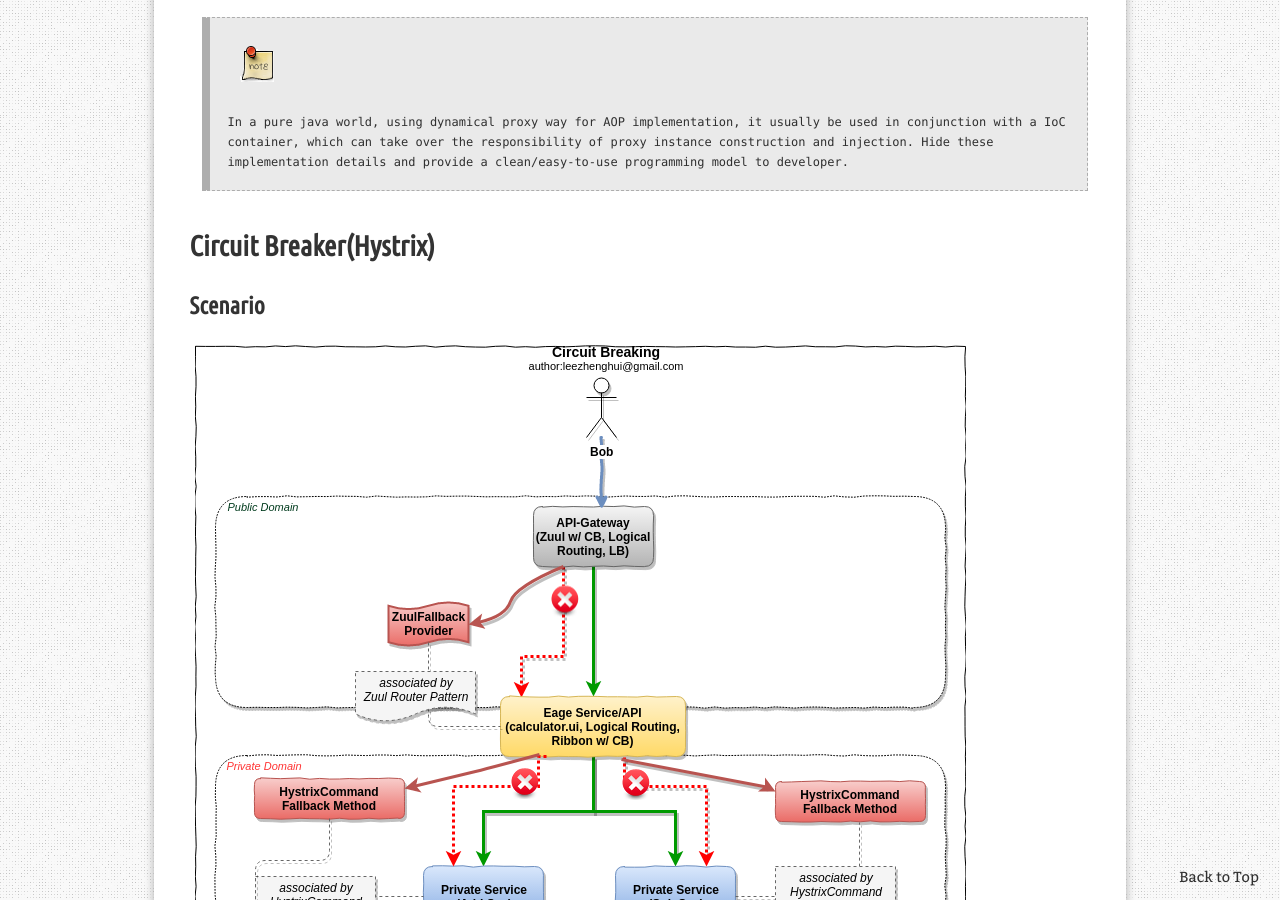
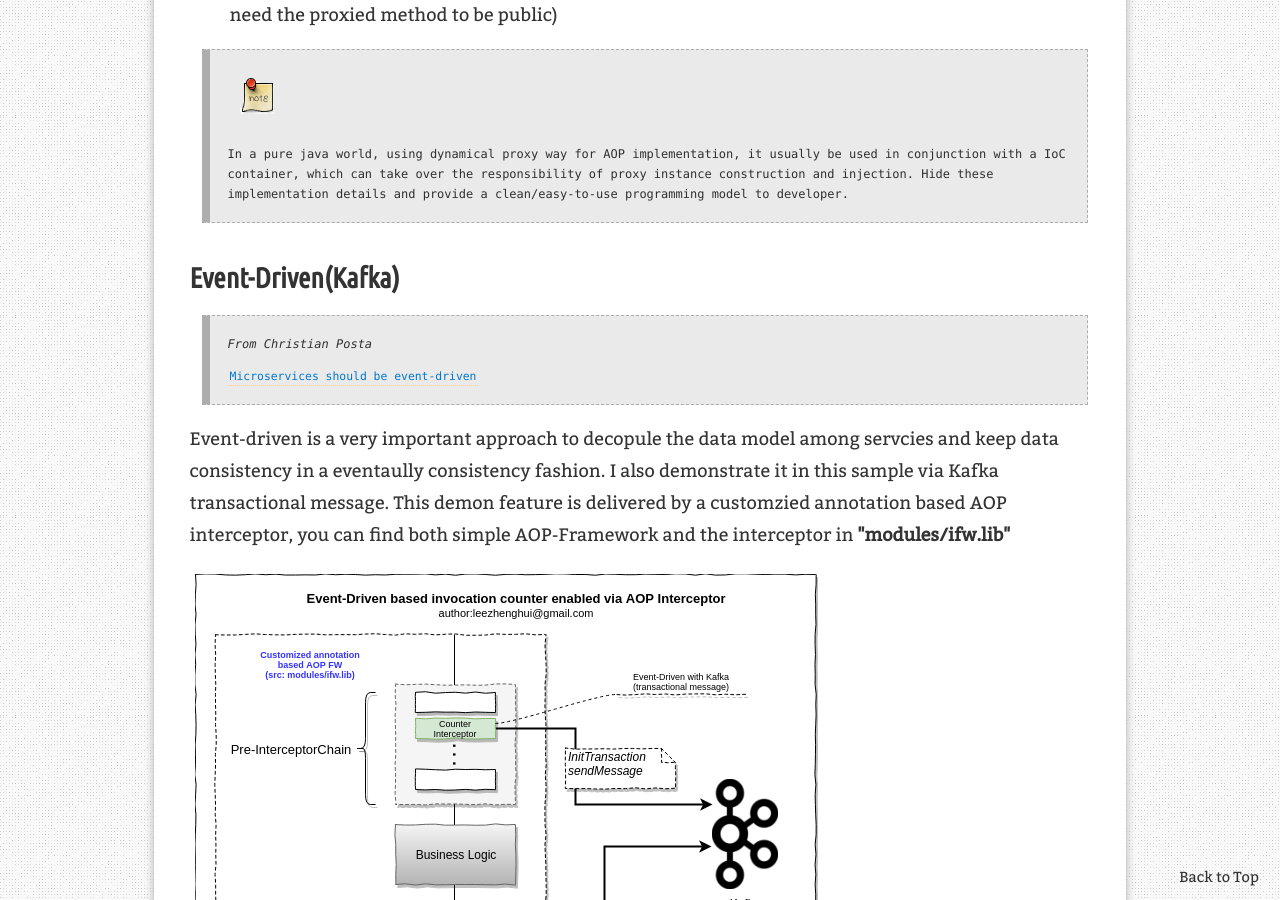
Before and after one commit to leezhenghui/leezhenghui.github.io, a Jekyll site: the page built from _posts/2018-10-27-build-a-scalable-system-practice-on-springcloud.md, in a window 1280 px wide and 900 px high, scrolled down 8483 px. Built offline with Jekyll 4.4.1, drawn with Linux system fonts in a browser that asks for light colours; comment, search, counter and statistics services are not loaded.

Commit message:
auto udpate by doc builder

```diff
--- a/_posts/2018-10-27-build-a-scalable-system-practice-on-springcloud.md
+++ b/_posts/2018-10-27-build-a-scalable-system-practice-on-springcloud.md
@@ -146,6 +146,16 @@
 > ![Note]({{ site.url }}/assets/ico/note.png)
 >
 > In a pure java world, using dynamical proxy way for AOP implementation, it usually be used in conjunction with a IoC container, which can take over the responsibility of proxy instance construction and injection. Hide these implementation details and provide a clean/easy-to-use programming model to developer.
+
+## Event-Driven(Kafka)
+
+> *From Christian Posta*
+>
+> [Microservices should be event-driven](http://blog.christianposta.com/microservices/why-microservices-should-be-event-driven-autonomy-vs-authority/)
+
+Event-driven is a very important approach to decopule the data model among servcies and keep data consistency in a eventaully consistency fashion. I also demonstrate it in this sample via Kafka transactional message. This demon feature is delivered by a customzied annotation based AOP interceptor, you can find both simple AOP-Framework and the interceptor in **"modules/ifw.lib"**
+
+<img src="{{ site.url }}/assets/materials/build-scalable-system/architecture-sample-eventdriven-with-kafka-aop.png" alt="architecture-sample-eventdriven-with-kafka-aop.png">
 
 ## Circuit Breaker(Hystrix)
 
```
Also changed, not shown: assets/materials/build-scalable-system/architecture-sample-eventdriven-with-kafka-aop.png (added).
